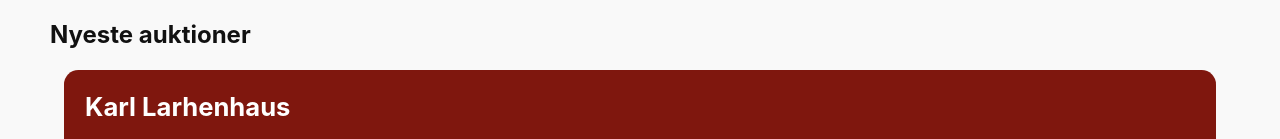
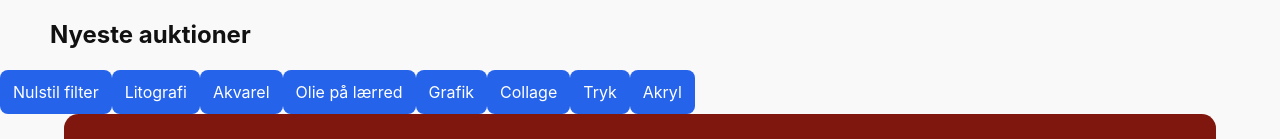
Before and after one commit to mads546n/DevOps-Project-Front, a React (Vite) app: page /auktioner in a window 1280 px wide. Shown: the part 298-437 px from the top of the page. Built offline with nearby package versions, Linux system fonts and the light colour scheme.

Commit message:
Filter logik tilføjet

```diff
--- a/src/Auktioner.tsx
+++ b/src/Auktioner.tsx
@@ -1,30 +1,50 @@
 import SubHeader from "./components/SubHeader";
 import "./styles/landingPageStyles.css";
 import ArtistCarousel from "./components/ArtistCarousel";
-import type { ArtistCarousel as ArtistCarouselData } from "./state/types/item";
+import type { ArtistCarousel as ArtistCarouselData, ArtItem } from "./state/types/item";
+import { useState } from "react";
+
 
 
 function Auktioner() {
+
     const data: ArtistCarouselData = {
         artistName: "Karl Larhenhaus",
         items: [
-            { id: 1, imageUrl: "/images/1.jpg", title: "Forbandet fortid – Litografi", price: 30000 },
-            { id: 2, imageUrl: "/images/2.jpg", title: "Skyggernes dans – Akvarel", price: 28500 },
-            { id: 3, imageUrl: "/images/3.jpg", title: "Lysets kontrast – Olie på lærred", price: 31000 },
-            { id: 4, imageUrl: "/images/4.jpg", title: "Drømmenes form – Grafik", price: 29500 },
-            { id: 5, imageUrl: "/images/5.jpg", title: "Sansens rum – Collage", price: 34000 },
-            { id: 6, imageUrl: "/images/6.jpg", title: "Fragmenteret virkelighed – Tryk", price: 27500 },
-            { id: 7, imageUrl: "/images/7.jpg", title: "Farvernes spil – Litografi", price: 32500 },
-            { id: 8, imageUrl: "/images/8.jpg", title: "Tidens ekko – Akryl", price: 35500 },
+            { id: 1, tag: "Litografi", imageUrl: "/images/1.jpg", title: "Forbandet fortid – Litografi", price: 30000 },
+            { id: 2, tag: "Akvarel", imageUrl: "/images/2.jpg", title: "Skyggernes dans – Akvarel", price: 28500 },
+            { id: 3, tag: "Olie på lærred", imageUrl: "/images/3.jpg", title: "Lysets kontrast – Olie på lærred", price: 31000 },
+            { id: 4, tag: "Grafik", imageUrl: "/images/4.jpg", title: "Drømmenes form – Grafik", price: 29500 },
+            { id: 5, tag: "Collage", imageUrl: "/images/5.jpg", title: "Sansens rum – Collage", price: 34000 },
+            { id: 6, tag: "Tryk", imageUrl: "/images/6.jpg", title: "Fragmenteret virkelighed – Tryk", price: 27500 },
+            { id: 7, tag: "Litografi", imageUrl: "/images/7.jpg", title: "Farvernes spil – Litografi", price: 32500 },
+            { id: 8, tag: "Akryl", imageUrl: "/images/8.jpg", title: "Tidens ekko – Akryl", price: 35500 },
         ],
     };
+
+    const [artist, setArtist] = useState<ArtItem[]>(data.items);
+
+    const filterFromTag = (tag: string) => {
+        console.log(`Filter auctions by tag: ${tag}`);
+        setArtist(data.items.filter((item) => item.tag === tag));
+    };
+
 
   return (
     <>
         <SubHeader />
         <h2 className={"red-text, title"}>Nyeste auktioner</h2>
+        <button onClick={() => setArtist(data.items)}>Nulstil filter</button>
+        <button onClick={() => filterFromTag("Litografi")}>Litografi</button>
+        <button onClick={() => filterFromTag("Akvarel")}>Akvarel</button>
+        <button onClick={() => filterFromTag("Olie på lærred")}>Olie på lærred</button>
+        <button onClick={() => filterFromTag("Grafik")}>Grafik</button>
+        <button onClick={() => filterFromTag("Collage")}>Collage</button>
+        <button onClick={() => filterFromTag("Tryk")}>Tryk</button>
+        <button onClick={() => filterFromTag("Akryl")}>Akryl</button>
 
-        <ArtistCarousel data={data} />
+        <ArtistCarousel data={{ ...data, items: artist }} />
+
 
         <div className={"info-box"}>
             <h3>Sådan fungerer vores auktioner</h3>
--- a/src/state/types/item.ts
+++ b/src/state/types/item.ts
@@ -4,6 +4,9 @@
 export interface ArtItem {
     /** Unique identifier for the artwork */
     id: string | number;
+
+    /** Tag associated with the artwork (e.g., "litografi", "akvarel") */
+    tag: string;
 
     /** URL or local path to the artwork image */
     imageUrl: string;
```
